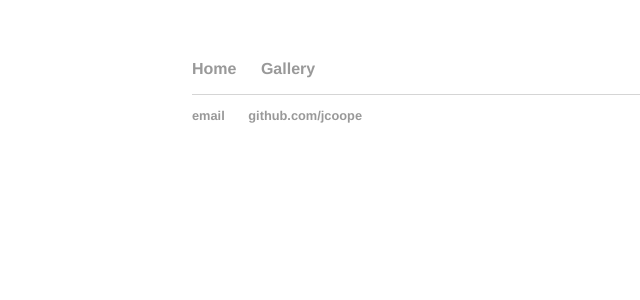
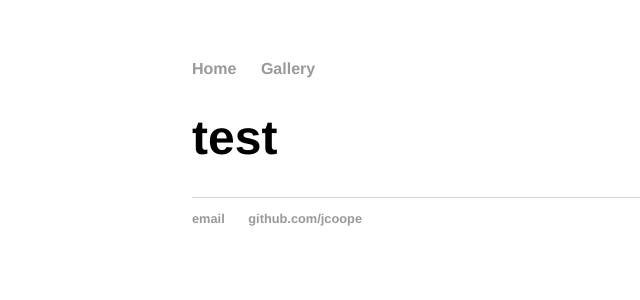
Before and after one commit to Jcoope88/jcoope88.github.io, a Jekyll site: the page built from gallery/index.html, in a window 1280 px wide. Shown: the top 300 px of the page, without its empty margins (0-640 px from the left). Built offline with Jekyll 4.4.1, drawn with Linux system fonts in a browser that asks for light colours.

Commit message:
Update index.html

```diff
--- a/gallery/index.html
+++ b/gallery/index.html
@@ -1,3 +1,6 @@
 ---
 layout: default
 ---
+<div class="blurb">
+  <h1>test </h1>
+</div>
```
